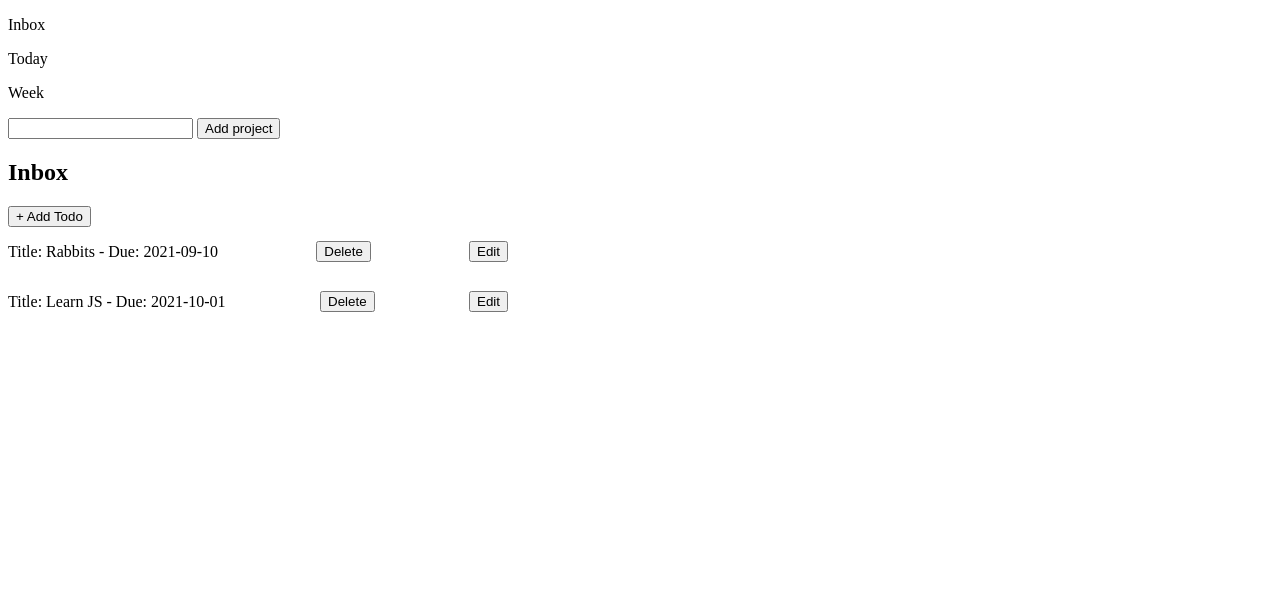
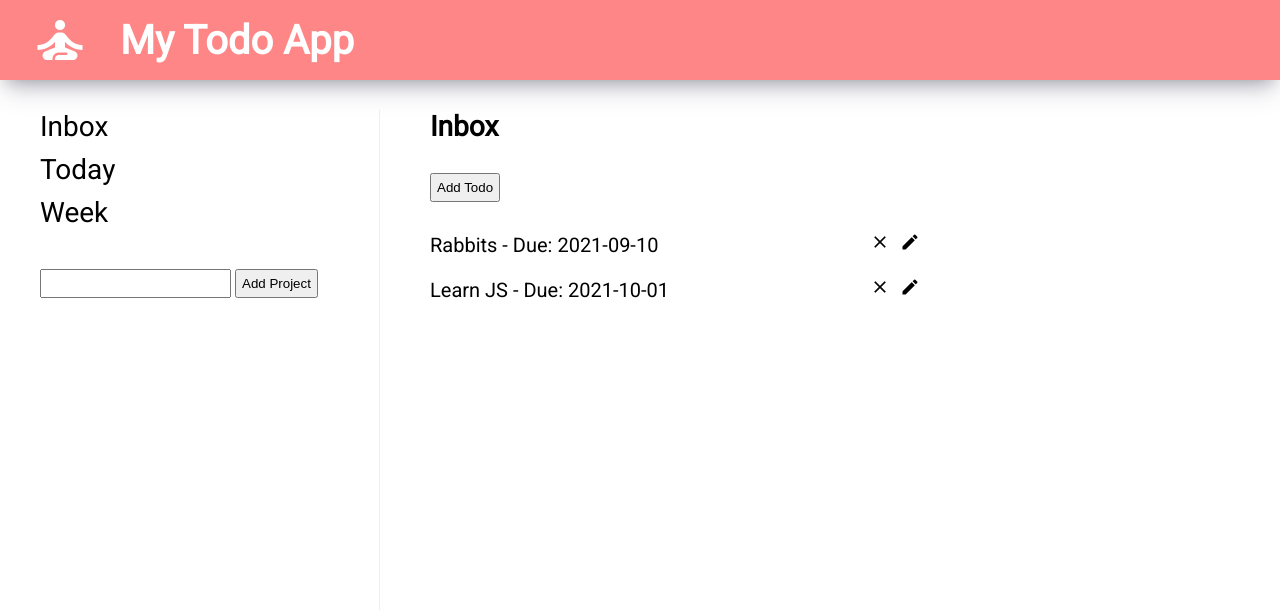
Before and after one commit to benokla/todo, a website built with webpack: page dist/index.html in a window 1280 px wide. Built offline with nearby package versions, Linux system fonts and the light colour scheme.

Commit message:
started styling

```diff
--- a/src/UI.js
+++ b/src/UI.js
@@ -17,7 +17,7 @@ const UI = (() => {
     const editTodoForm = document.querySelector("#editTodoForm")
     const saveTodoBtn = document.querySelector("#saveTodoBtn")
     const newProjectBtn = document.querySelector("#newProjectBtn")
-    const projectInput = document.querySelector("#projectInput")
+    const projectInput = document.querySelector("#projectsInput")
     const projects = document.querySelector("#projects")
     // cache DOM Edit
     const editTitle = document.querySelector("#editTitleInput");
@@ -58,10 +58,18 @@ const UI = (() => {
         projectTitles.forEach(element => {
             element.addEventListener("click", (e) => { loadProject(e) })
         });
-        const deleteProjectsBtn = document.querySelectorAll("deleteProjectsBtn")
+        const deleteProjectsBtn = document.querySelectorAll(".deleteProjectsBtn")
+        deleteProjectsBtn.forEach(element => {
+            element.addEventListener("click", (e) => { deleteProject(e)})
+        });
     }
 
     // functions
+
+    function deleteProject(e) {
+        project.deleteProject(project.getProject(e.target.parentNode.dataset.index))
+        displayProjects();
+    }
 
     function loadProject(e) {
         header.textContent = project.getProject(e.target.parentNode.dataset.index)
@@ -69,7 +77,9 @@ const UI = (() => {
     }
 
     function addProject() {
+        if(projectInput.value=="") return;
         project.addProject(projectInput.value);
+        projectInput.value = "";
         displayProjects();
 
     }
@@ -86,10 +96,10 @@ const UI = (() => {
             projectTitle.classList.add("projectTitle");
             projectTitle.textContent = element;
 
-            const deleteProjectBtn = document.createElement("input");
+            const deleteProjectBtn = document.createElement("span");
             deleteProjectBtn.classList.add("deleteProjectsBtn")
-            deleteProjectBtn.setAttribute("type", "button");
-            deleteProjectBtn.value = "Delete"
+            deleteProjectBtn.classList.add("material-icons-outlined")
+            deleteProjectBtn.textContent = "remove"
 
             eachProject.appendChild(projectTitle);
             eachProject.appendChild(deleteProjectBtn);
@@ -108,7 +118,7 @@ const UI = (() => {
     }
 
     function editTodo(e) {
-        const theTodo = todo.getTodo(+e.target.parentNode.dataset.index);
+        const theTodo = todo.getTodo(+e.target.parentNode.parentNode.dataset.index);
         curTodo = theTodo;
         openEditTodoForm();
 
@@ -211,22 +221,28 @@ const UI = (() => {
             todo.classList.add("todo")
 
             const todoText = document.createElement("p");
-            todoText.textContent = `Title: ${element.title} - Due: ${element.dueDate}`
+            todoText.textContent = `${element.title} - Due: ${element.dueDate}`
             todoText.classList.add("todoText")
 
-            const deleteBtn = document.createElement("input")
-            deleteBtn.setAttribute("type", "button")
-            deleteBtn.value = "Delete"
+            const deleteBtn = document.createElement("span")
+            deleteBtn.textContent = "clear"
             deleteBtn.classList.add("deleteBtn")
+            deleteBtn.classList.add("material-icons-outlined")
 
-            const editBtn = document.createElement("input")
-            editBtn.setAttribute("type", "button");
-            editBtn.value = "Edit"
+            const editBtn = document.createElement("span")
             editBtn.classList.add("editBtn")
+            editBtn.textContent = "edit"
+            editBtn.classList.add("material-icons-outlined")
 
+
+            const editDeleteContainer = document.createElement("div")
+            editDeleteContainer.classList.add("editDeleteContainer")
+
+            editDeleteContainer.appendChild(deleteBtn)
+            editDeleteContainer.appendChild(editBtn)
             todo.appendChild(todoText)
-            todo.appendChild(deleteBtn)
-            todo.appendChild(editBtn)
+            todo.appendChild(editDeleteContainer)
+
             todoContainer.appendChild(todo)
         })
         // cache DOM
--- a/src/project.js
+++ b/src/project.js
@@ -14,7 +14,12 @@ const project = (() => {
         return projects[index]
     }
 
-    return {addProject, getProjects, getProject}
+    function deleteProject(element) {
+        let pos = projects.indexOf(element)
+        projects.splice(pos, 1);
+    }
+
+    return {addProject, getProjects, getProject, deleteProject}
 })();
 
 export { project }
```
Also changed, not shown: dist/index.html, dist/main.css, dist/main.js.
